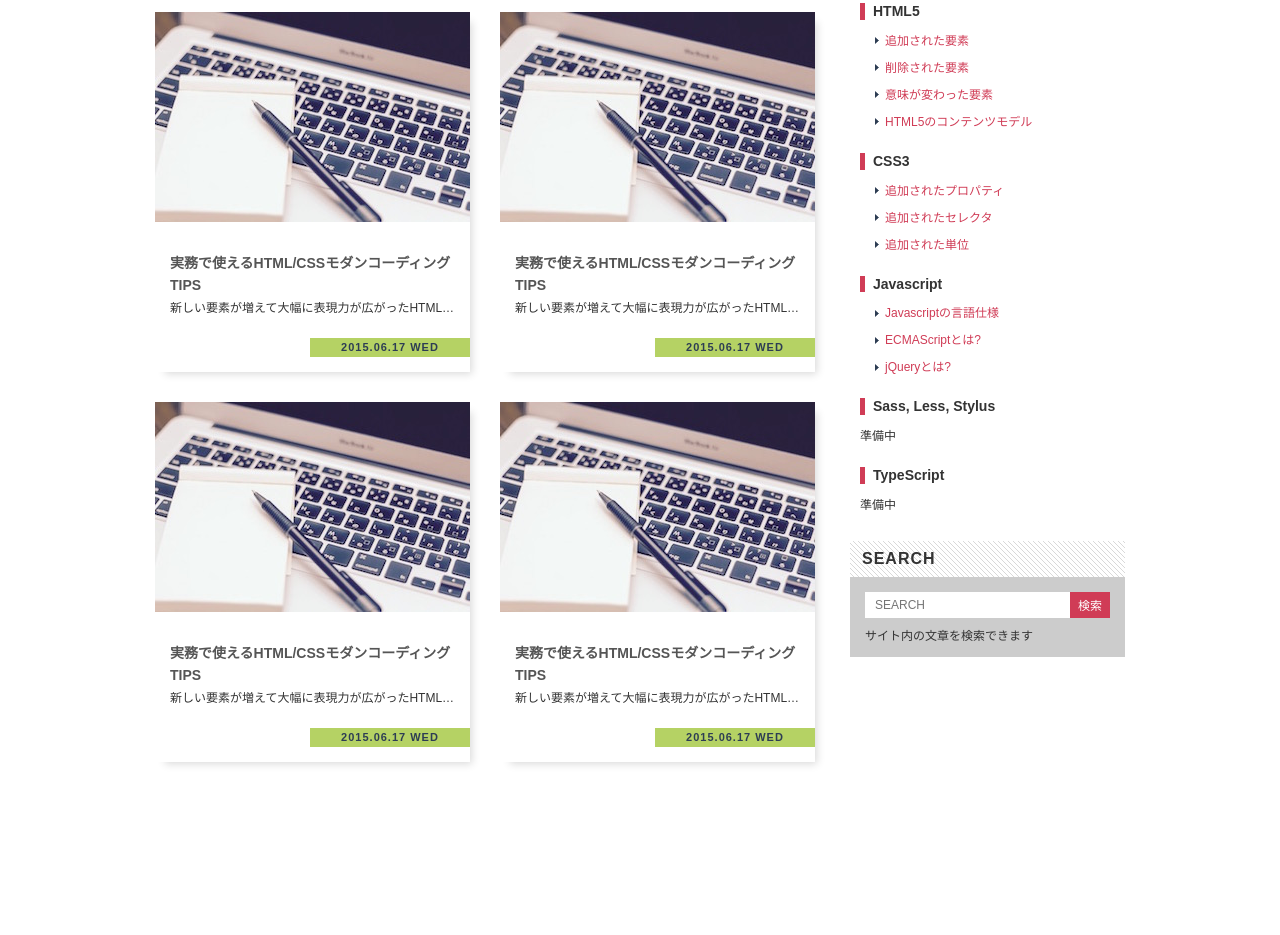
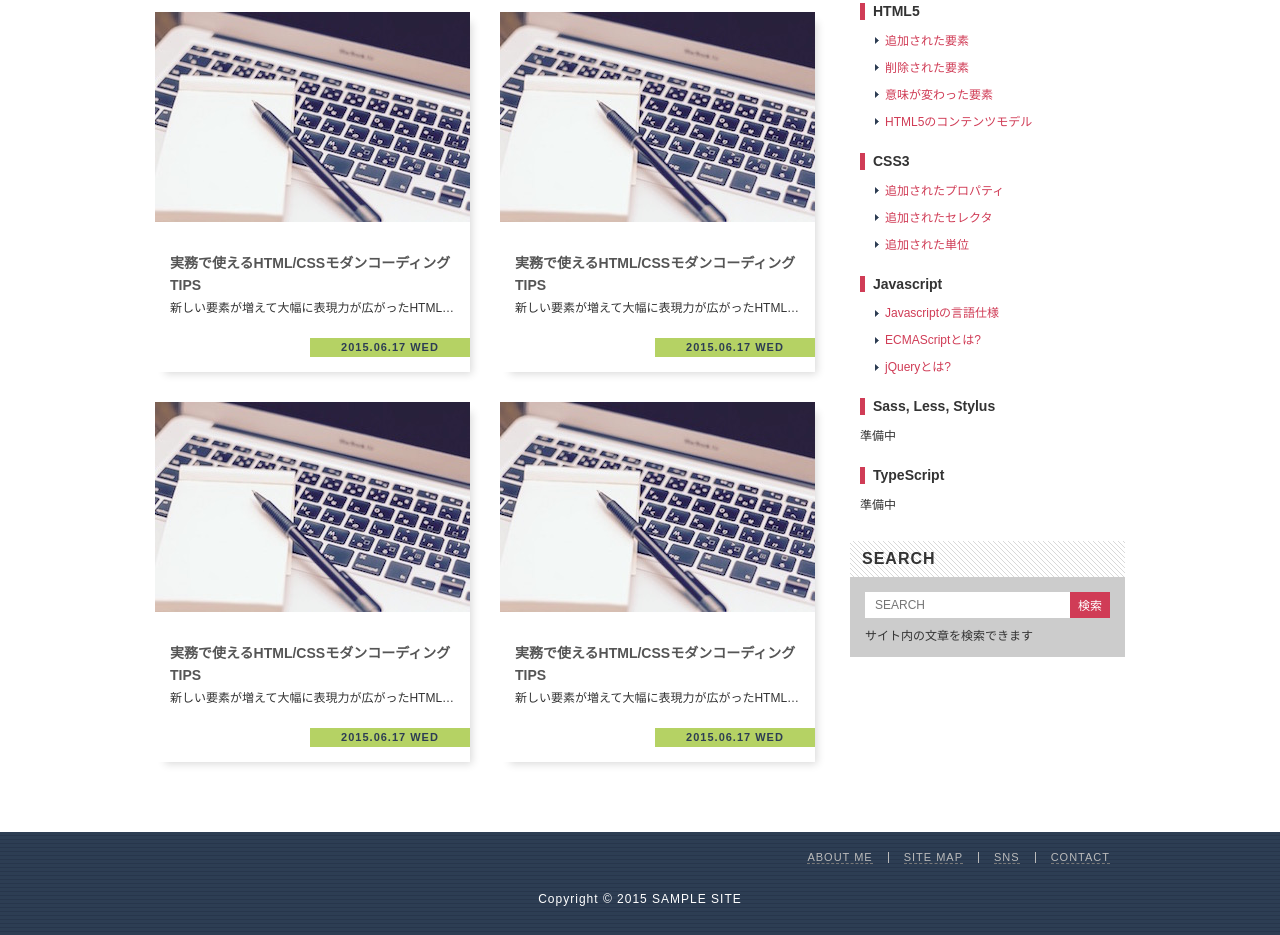
Before and after one commit to yusuke-ta-5536/moderncoding, a plain HTML site: page index.html in a window 1280 px wide. Shown: the part 773-1708 px from the top of the page. Before the commit the page ends 1605 px from the top, so only its background shows below. Drawn offline with Linux system fonts and the light colour scheme.

Commit message:
フッター作成

```diff
--- a/css/style.css
+++ b/css/style.css
@@ -373,6 +373,38 @@ a:link, a:hover, a:visited, a:active{
 .search-box .text {
   margin-top:12px;
 }
+/* フッター */
 .footer {
   width:100%;
+  padding:20px 0 30px;
+  background:#2d3d54 url('../images/bg-footer.gif');
+  color:#fff;
 }
+.horizontal-list {
+  width:970px;
+  margin:0 auto;
+  text-align:right;
+  font-size:0;
+}
+.horizontal-list .horizontal-item{
+  display:inline-block;
+  padding:0 15px;
+  letter-spacing:1px;
+}
+.horizontal-list .horizontal-item + .horizontal-item {
+  border-left:1px solid #bbb;
+}
+.horizontal-list .horizontal-item a {
+  border-bottom:1px dashed #777;
+  color:#bbb;
+  font-size:1.1rem;
+  transition:color 0.15s;
+}
+.horizontal-list .horizontal-item a:hover {
+  color:#ddd;
+}
+.copyright {
+  margin-top:30px;
+  text-align:center;
+  letter-spacing:1px;
+}
--- a/index.html
+++ b/index.html
@@ -214,6 +214,13 @@
     </div>
     <!-- フッター-->
     <footer class="footer">
+      <ul class="horizontal-list">
+        <li class="horizontal-item"><a href="#">ABOUT ME</a></li>
+        <li class="horizontal-item"><a href="#">SITE MAP</a></li>
+        <li class="horizontal-item"><a href="#">SNS</a></li>
+        <li class="horizontal-item"><a href="#">CONTACT</a></li>
+      </ul>
+      <p class="copyright">Copyright © 2015 SAMPLE SITE</p>
     </footer>
   </body>
 </html>
```
